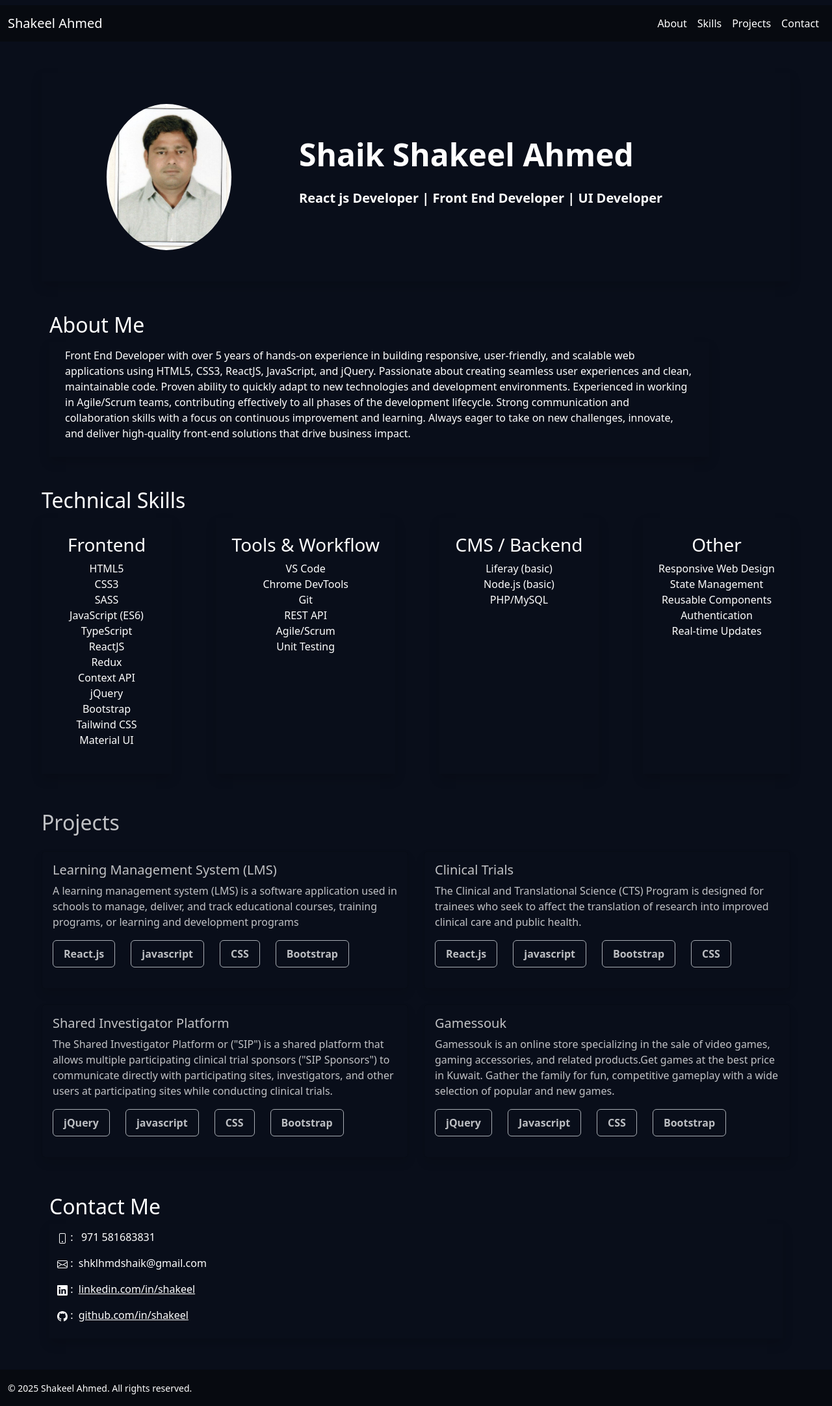
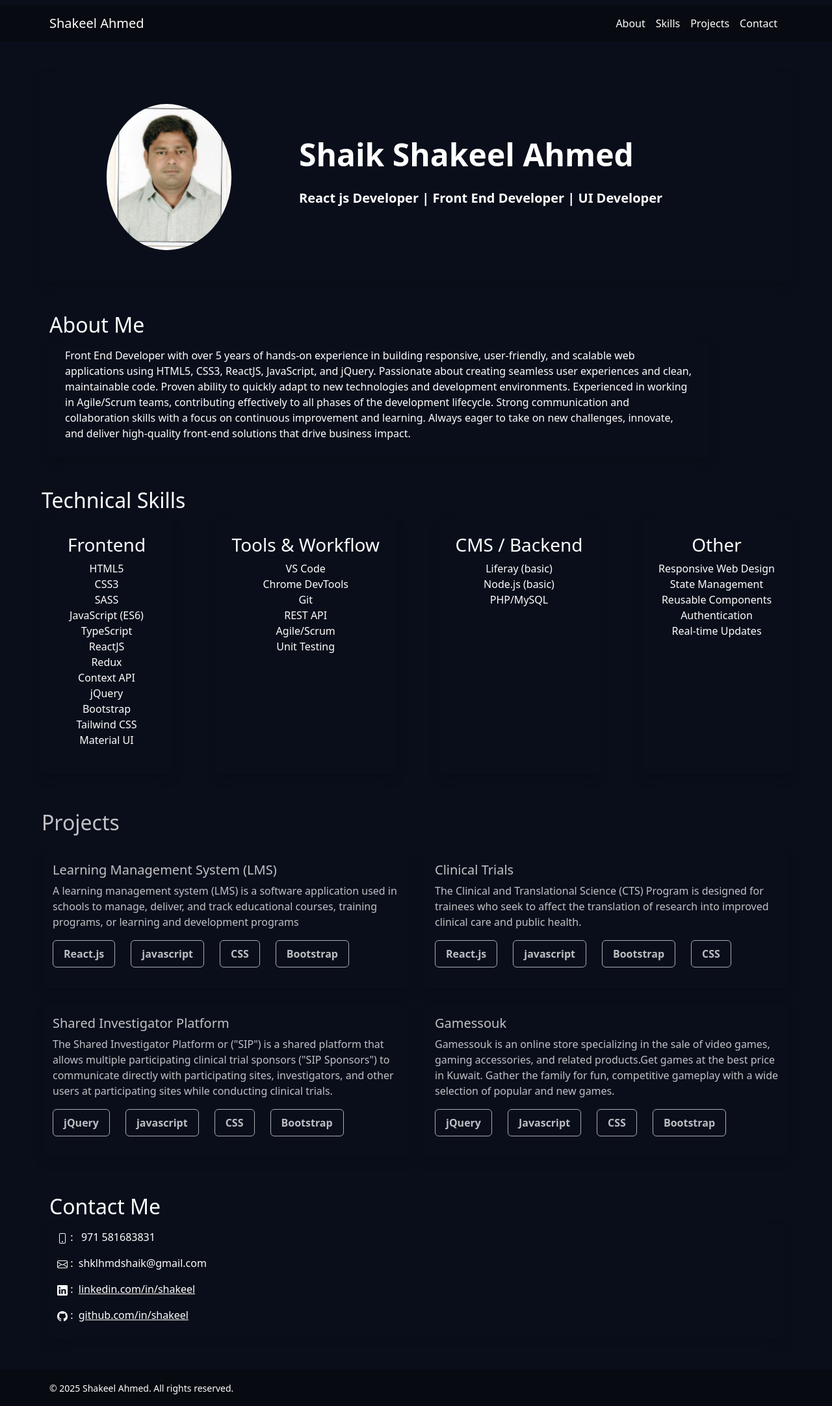
Before and after one commit to shklhmdshaik/portfolio, a React (Create React App) app: page / in a window 1280 px wide. Shown: the whole page at 65% size. Built offline with nearby package versions, Linux system fonts and the light colour scheme.

Commit message:
header and footer alignments

```diff
--- a/src/components/Footer.js
+++ b/src/components/Footer.js
@@ -4,7 +4,7 @@ import { Container } from 'react-bootstrap';
 function Footer() {
   return (
     <footer className="text-white py-3 mt-5 mx-auto">
-      <Container fluid>
+      <Container className='max-w-90'>
         <small>© {new Date().getFullYear()} Shakeel Ahmed. All rights reserved.</small>
       </Container>
     </footer>
--- a/src/components/Navbar.js
+++ b/src/components/Navbar.js
@@ -9,7 +9,7 @@ function PortfolioNavbar() {
   };
   return (
     <Navbar expanded={expanded} variant="dark" expand="lg" fixed="top" className='nav-container mb-1 position-sticky mt-2 mx-auto'>
-      <Container fluid>
+      <Container className='max-w-90'>
         <Navbar.Brand href="#home">Shakeel Ahmed</Navbar.Brand>
         <Navbar.Toggle aria-controls="basic-navbar-nav" onClick={() => setExpanded(prev => !prev)} />
         <Navbar.Collapse id="basic-navbar-nav" >
```
